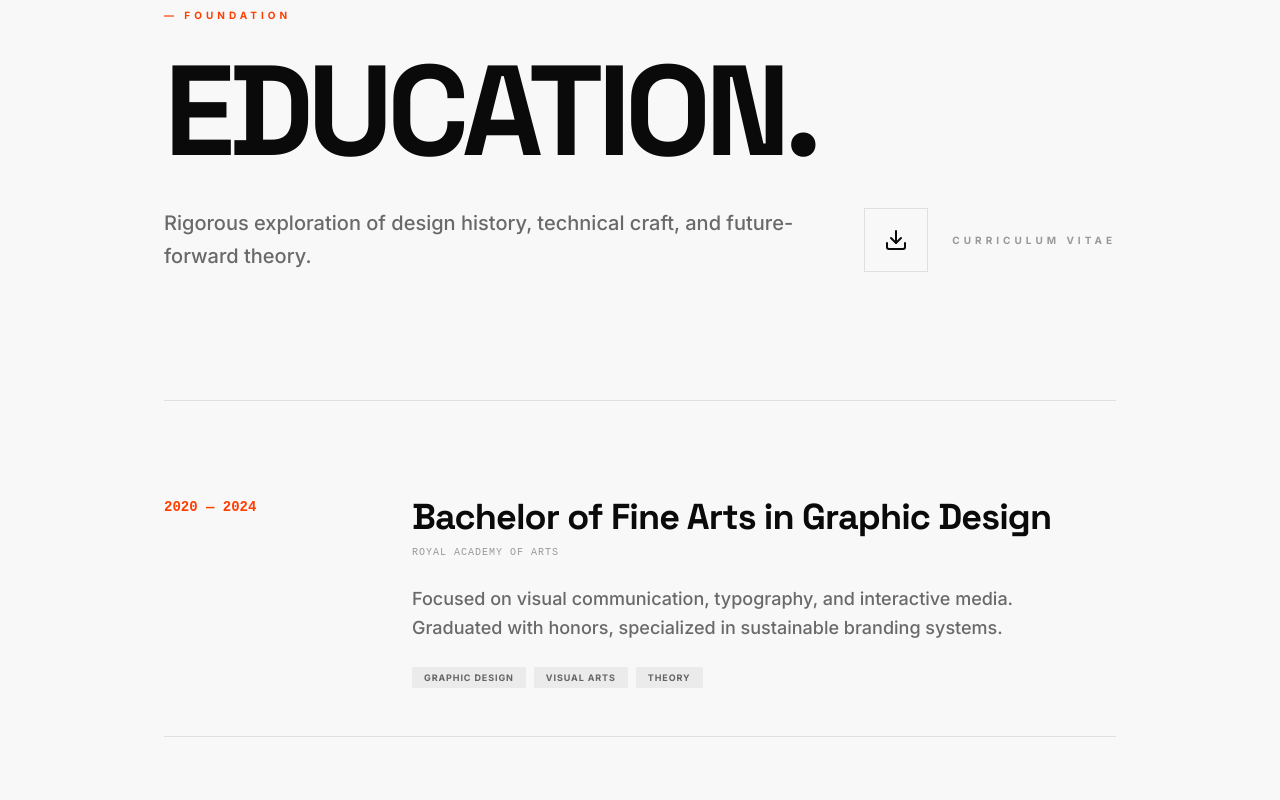
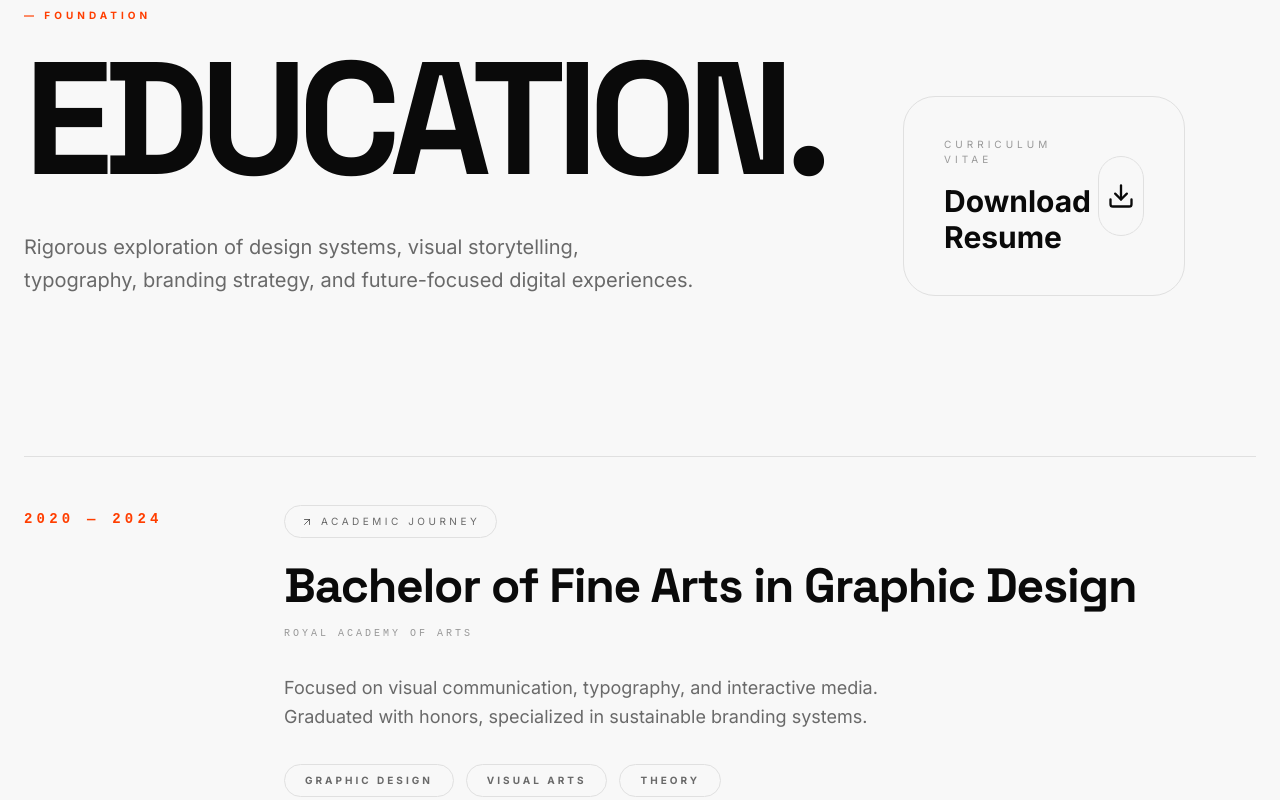
Before and after one commit to umang1528/project-2, a React (Vite) app: page /education in a window 1280 px wide. Shown: the part 280-1080 px from the top of the page. Built offline with nearby package versions, Linux system fonts and the light colour scheme; no server answers; a web font is replaced by a local one.

Commit message:
educationpage

```diff
--- a/package.json
+++ b/package.json
@@ -21,6 +21,7 @@
     "react-dom": "^19.0.1",
     "react-icons": "^5.6.0",
     "react-router-dom": "^7.15.1",
+    "react-type-animation": "^3.2.0",
     "vite": "^6.2.3",
     "zustand": "^5.0.13"
   },
--- a/src/views/AboutView.tsx
+++ b/src/views/AboutView.tsx
@@ -1,83 +1,293 @@
 import { motion } from 'motion/react';
+
+import { TypeAnimation } from 'react-type-animation';
 
 interface AboutViewProps {
   setCurrentView?: (view: 'home') => void;
 }
 
 export function AboutView({ setCurrentView }: AboutViewProps) {
+
   return (
-    <section className="pt-48 pb-32 px-6 max-w-[1200px] mx-auto">
+
+    <section className="pt-48 pb-32 px-6 max-w-[1400px] mx-auto">
+
+      {/* HERO */}
+
       <motion.div
-        initial={{ opacity: 0, y: 30 }}
-        animate={{ opacity: 1, y: 0 }}
+        initial={{
+          opacity: 0,
+          y: 30,
+        }}
+        animate={{
+          opacity: 1,
+          y: 0,
+        }}
         className="mb-48"
       >
-        <span className="text-brand-accent font-bold tracking-[0.4em] uppercase text-[10px] mb-8 block">— OUR CORE</span>
-        <h1 className="font-display text-7xl md:text-[12rem] font-bold leading-[0.8] tracking-tighter uppercase mb-24">
-          THE <br /> STUDIO <br /> <span className="text-studio-text/20">ETHOS.</span>
-        </h1>
 
-        <div className="grid md:grid-cols-2 gap-24 items-start">
+        <span className="text-brand-accent font-bold tracking-[0.4em] uppercase text-[10px] mb-8 block text-center">
+
+          — OUR CORE
+
+        </span>
+
+        {/* CENTER TYPEWRITER HEADING */}
+
+        <div className="mb-24 flex justify-center text-center">
+
+          <div className="font-display text-7xl md:text-[12rem] font-bold leading-[0.8] tracking-tighter uppercase min-h-[220px]">
+
+            <TypeAnimation
+              sequence={[
+                'THE STUDIO ETHOS.',
+                2500,
+                '',
+              ]}
+              wrapper="div"
+              speed={20}
+              repeat={Infinity}
+              cursor={true}
+            />
+
+          </div>
+
+        </div>
+
+        {/* CONTENT + IMAGE */}
+
+        <div className="grid lg:grid-cols-[1fr_0.9fr] gap-24 items-start">
+
+          {/* LEFT CONTENT */}
+
+          <div>
+
+            {/* NORMAL TEXT */}
+
             <p className="text-studio-text text-3xl md:text-5xl font-display font-medium leading-[1.1] tracking-tight uppercase">
+
               WE DON'T JUST DECORATE SURFACES—WE ENGINEER PERCEPTIONS THROUGH ARCHITECTURAL DESIGN SYSTEMS.
+
             </p>
-           <div className="space-y-8 text-studio-text/60 text-xl font-medium leading-relaxed">
+
+            {/* DESCRIPTION */}
+
+            <div className="mt-12 space-y-8 text-studio-text/60 text-xl font-medium leading-relaxed">
+
               <p>
+
                 Visions Portfolio is a Lisbon-based creative collective specializing in the development of rigorous brand identities and digital experiences. Our approach is defined by a surgical attention to detail and a commitment to visual permanence.
+
               </p>
+
               <p>
+
                 By merging the principles of Swiss modernism with contemporary technological artifacts, we create systems that are both timeless and forward-looking.
+
               </p>
+
             </div>
+
           </div>
+
+          {/* RIGHT IMAGE */}
+
+          <motion.div
+            initial={{
+              opacity: 0,
+              x: 60,
+            }}
+            animate={{
+              opacity: 1,
+              x: 0,
+            }}
+            transition={{
+              duration: 0.8,
+            }}
+            className="relative overflow-hidden rounded-[40px] border border-white/10 bg-white/5 shadow-[0_40px_120px_rgba(0,0,0,0.18)]"
+          >
+
+            <img
+              src="https://images.unsplash.com/photo-1516321318423-f06f85e504b3?q=80&w=1400&auto=format&fit=crop"
+              alt="Studio"
+              className="h-[700px] w-full object-cover transition-all duration-700 hover:scale-105"
+              referrerPolicy="no-referrer"
+            />
+
+            {/* OVERLAY */}
+
+            <div className="absolute inset-0 bg-gradient-to-t from-black/40 via-transparent to-transparent" />
+
+            {/* FLOATING TEXT */}
+
+            <div className="absolute bottom-8 left-8">
+
+              <span className="text-white/60 text-[10px] uppercase tracking-[0.4em] block mb-4">
+
+                Creative Direction
+
+              </span>
+
+              <h3 className="text-white text-4xl font-display font-bold leading-none uppercase">
+
+                Modern <br />
+
+                Visual <br />
+
+                Systems.
+
+              </h3>
+
+            </div>
+
           </motion.div>
 
+        </div>
+
+      </motion.div>
+
+      {/* CORE VALUES */}
+
       <div className="grid grid-cols-1 md:grid-cols-2 gap-px border border-studio-border bg-studio-border mb-48">
+
         {[
-          { title: 'STRUCTURAL TRUTH', desc: 'Design should reveal the underlying logic of a brand rather than obscuring it with unnecessary ornamentation.' },
-          { title: 'DIGITAL PERMANENCE', desc: 'Building experiences that feel as solid and considered as physical architecture, even in a fluid digital landscape.' },
-          { title: 'RHYTHMIC SYSTEMS', desc: 'Leveraging typography and grids to create a visual pulse that guides the user with clarity and intention.' },
-          { title: 'FUTURE ARTIFACTS', desc: 'Creating work today that will hold its integrity and aesthetic value long into the next decade.' }
+          {
+            title: 'STRUCTURAL TRUTH',
+            desc: 'Design should reveal the underlying logic of a brand rather than obscuring it with unnecessary ornamentation.',
+          },
+
+          {
+            title: 'DIGITAL PERMANENCE',
+            desc: 'Building experiences that feel as solid and considered as physical architecture, even in a fluid digital landscape.',
+          },
+
+          {
+            title: 'RHYTHMIC SYSTEMS',
+            desc: 'Leveraging typography and grids to create a visual pulse that guides the user with clarity and intention.',
+          },
+
+          {
+            title: 'FUTURE ARTIFACTS',
+            desc: 'Creating work today that will hold its integrity and aesthetic value long into the next decade.',
+          },
+
         ].map((item, i) => (
+
           <motion.div
             key={i}
-            initial={{ opacity: 0 }}
-            whileInView={{ opacity: 1 }}
-            viewport={{ once: true }}
-            transition={{ delay: i * 0.1 }}
+            initial={{
+              opacity: 0,
+            }}
+            whileInView={{
+              opacity: 1,
+            }}
+            viewport={{
+              once: true,
+            }}
+            transition={{
+              delay: i * 0.1,
+            }}
             className="bg-white p-12 space-y-6"
           >
-            <span className="text-brand-accent font-mono font-bold text-[10px] tracking-[0.3em]">0{i+1}.</span>
-            <h3 className="font-display text-3xl font-bold uppercase tracking-tight">{item.title}</h3>
-            <p className="text-studio-text/60 font-medium leading-relaxed">{item.desc}</p>
+
+            <span className="text-brand-accent font-mono font-bold text-[10px] tracking-[0.3em]">
+
+              0{i + 1}.
+
+            </span>
+
+            <h3 className="font-display text-3xl font-bold uppercase tracking-tight">
+
+              {item.title}
+
+            </h3>
+
+            <p className="text-studio-text/60 font-medium leading-relaxed">
+
+              {item.desc}
+
+            </p>
+
           </motion.div>
+
         ))}
+
       </div>
 
+      {/* FOOTER */}
+
       <div className="border-t border-studio-text pt-24">
+
         <div className="flex flex-col md:flex-row justify-between items-start gap-12">
+
+          {/* LOCATION */}
+
           <div className="space-y-4">
-              <span className="text-brand-accent font-mono font-bold tracking-[0.4em] uppercase text-[10px] block">Location</span>
-              <span className="text-2xl font-display font-bold uppercase text-studio-text">Lisbon, Portugal — Timezone UTC+1</span>
+
+            <span className="text-brand-accent font-mono font-bold tracking-[0.4em] uppercase text-[10px] block">
+
+              Location
+
+            </span>
+
+            <span className="text-2xl font-display font-bold uppercase text-studio-text">
+
+              Lisbon, Portugal — Timezone UTC+1
+
+            </span>
+
           </div>
+
+          {/* ESTABLISHED */}
+
           <div className="space-y-4">
-              <span className="text-brand-accent font-mono font-bold tracking-[0.4em] uppercase text-[10px] block">Established</span>
-              <span className="text-2xl font-display font-bold uppercase text-studio-text">MMXVI — Tenured Practice</span>
+
+            <span className="text-brand-accent font-mono font-bold tracking-[0.4em] uppercase text-[10px] block">
+
+              Established
+
+            </span>
+
+            <span className="text-2xl font-display font-bold uppercase text-studio-text">
+
+              MMXVI — Tenured Practice
+
+            </span>
+
           </div>
+
+          {/* BUTTON */}
+
           <button
             onClick={() => {
+
               setCurrentView?.('home');
+
               setTimeout(() => {
-                   const el = document.getElementById('contact');
-                   el?.scrollIntoView({ behavior: 'smooth' });
+
+                const el =
+                  document.getElementById(
+                    'contact'
+                  );
+
+                el?.scrollIntoView({
+                  behavior: 'smooth',
+                });
+
               }, 100);
+
             }}
             className="px-10 py-5 bg-studio-text text-white font-bold uppercase tracking-widest text-[10px] hover:bg-brand-accent transition-colors"
           >
+
             Start a Collaboration
+
           </button>
+
         </div>
+
       </div>
+
     </section>
   );
 }
--- a/src/views/EducationView.tsx
+++ b/src/views/EducationView.tsx
@@ -1,85 +1,223 @@
 import { motion } from 'motion/react';
-import { EDUCATION_DATA } from '../constants';
-import { Download } from 'lucide-react';
+
+import {
+  EDUCATION_DATA,
+} from '../constants';
+
+import {
+  Download,
+  ArrowUpRight,
+} from 'lucide-react';
+
 import ResumePDF from '../assets/CV pdf/Umang resume.pdf';
 
+export function EducationView() {
 
-export function EducationView() {
   return (
-    <section className="pt-48 pb-32 px-6 max-w-[1000px] mx-auto">
+
+    <section className="pt-48 pb-32 px-6 max-w-[1400px] mx-auto">
+
+      {/* HERO */}
+
       <motion.div
-        initial={{ opacity: 0, y: 30 }}
-        animate={{ opacity: 1, y: 0 }}
-        className="mb-32 text-left"
+        initial={{
+          opacity: 0,
+          y: 30,
+        }}
+        animate={{
+          opacity: 1,
+          y: 0,
+        }}
+        className="mb-40"
       >
-        <span className="text-brand-accent font-bold tracking-[0.4em] uppercase text-[10px] mb-6 block">— FOUNDATION</span>
-        <div className="flex flex-col md:flex-row md:items-end justify-between gap-12">
-          <div className="max-w-2xl">
-            <h1 className="font-display text-7xl md:text-9xl font-bold leading-none tracking-tighter mb-8">
+
+        <span className="text-brand-accent font-bold tracking-[0.4em] uppercase text-[10px] mb-6 block">
+
+          — FOUNDATION
+
+        </span>
+
+        <div className="grid lg:grid-cols-[1.2fr_0.8fr] gap-20 items-end">
+
+          {/* LEFT */}
+
+          <div>
+
+            <h1 className="font-display text-7xl md:text-[10rem] font-bold leading-[0.9] tracking-[-0.06em]">
+
               EDUCATION.
+
             </h1>
-            <p className="text-studio-text/60 text-xl font-medium leading-relaxed">
-              Rigorous exploration of design history, technical craft, and future-forward theory.
+
+            <p className="mt-10 text-studio-text/60 text-xl leading-relaxed max-w-2xl">
+
+              Rigorous exploration of design systems,
+              visual storytelling, typography,
+              branding strategy, and future-focused
+              digital experiences.
+
             </p>
+
           </div>
+
+          {/* RIGHT */}
 
           <motion.a
             href={ResumePDF}
             target="_blank"
             download
-            whileHover={{ scale: 1.02 }}
-            whileTap={{ scale: 0.98 }}
-            className="flex flex-shrink-0 items-center gap-6 group"
+            whileHover={{
+              scale: 1.02,
+            }}
+            whileTap={{
+              scale: 0.98,
+            }}
+            className="group relative overflow-hidden rounded-[32px] border border-studio-border bg-white/5 p-10 transition-all duration-700 hover:bg-black hover:text-white"
           >
-            <div className="w-16 h-16 border border-studio-border flex items-center justify-center group-hover:bg-brand-accent group-hover:border-brand-accent transition-all duration-500">
-              <Download
-                size={24}
-                className="group-hover:translate-y-1 transition-transform text-studio-text group-hover:text-white"
-              />
+
+            <div className="flex items-center justify-between">
+
+              <div>
+
+                <span className="text-[10px] uppercase tracking-[0.4em] text-studio-text/40 group-hover:text-white/40 block">
+
+                  Curriculum Vitae
+
+                </span>
+
+                <h3 className="mt-4 text-3xl font-bold">
+
+                  Download Resume
+
+                </h3>
+
+              </div>
+
+              <div className="w-20 h-20 rounded-full border border-studio-border flex items-center justify-center transition-all duration-500 group-hover:bg-brand-accent group-hover:border-brand-accent">
+
+                <Download
+                  size={28}
+                  className="transition-all duration-500 group-hover:translate-y-1 group-hover:text-black"
+                />
+
+              </div>
+
             </div>
 
-            <div className="text-left">
-              <span className="text-[10px] font-bold uppercase tracking-[0.4em] text-studio-text/40 group-hover:text-studio-text transition-colors block">
-                Curriculum Vitae
-              </span>
+          </motion.a>
 
-              <span className="text-lg font-mono font-bold uppercase text-studio-text">
-                {/* PDF Transcript [2.4MB] */}
-              </span>
-            </div>
-          </motion.a>
         </div>
+
       </motion.div>
 
-      <div className="space-y-4 pt-12 border-t border-studio-border">
-        {EDUCATION_DATA.map((item, i) => (
-          <motion.div
-            key={i}
-            initial={{ opacity: 0, y: 20 }}
-            whileInView={{ opacity: 1, y: 0 }}
-            viewport={{ once: true }}
-            className="grid md:grid-cols-[200px_1fr] gap-12 py-12 border-b border-studio-border items-start"
-          >
-            <span className="font-mono text-sm font-bold text-brand-accent">{item.year}</span>
-            <div className="space-y-6">
+      {/* EDUCATION TIMELINE */}
+
+      <div className="space-y-12">
+
+        {EDUCATION_DATA.map(
+          (item, i) => (
+
+            <motion.div
+              key={i}
+              initial={{
+                opacity: 0,
+                y: 40,
+              }}
+              whileInView={{
+                opacity: 1,
+                y: 0,
+              }}
+              viewport={{
+                once: true,
+              }}
+              transition={{
+                duration: 0.7,
+              }}
+              className="group grid lg:grid-cols-[220px_1fr] gap-10 border-t border-studio-border pt-12"
+            >
+
+              {/* YEAR */}
+
               <div>
-                <h2 className="font-display text-4xl font-bold tracking-tight mb-2">{item.title}</h2>
-                <p className="font-mono uppercase tracking-widest text-[10px] text-studio-text/40">{item.institution}</p>
+
+                <span className="sticky top-32 inline-block text-sm font-mono font-bold uppercase tracking-[0.3em] text-brand-accent">
+
+                  {item.year}
+
+                </span>
+
               </div>
-              <p className="text-studio-text/60 font-medium leading-relaxed text-lg max-w-2xl">
-                {item.description}
-              </p>
-              <div className="flex flex-wrap gap-2">
-                {item.tags.map(tag => (
-                  <span key={tag} className="px-3 py-1 bg-studio-text/5 text-[9px] font-bold uppercase tracking-widest text-studio-text/60">
-                    {tag}
-                  </span>
-                ))}
+
+              {/* CONTENT */}
+
+              <div className="max-w-4xl">
+
+                {/* TEXT */}
+
+                <div className="space-y-8">
+
+                  <div>
+
+                    <span className="inline-flex items-center gap-2 rounded-full border border-studio-border bg-white/5 px-4 py-2 text-[10px] uppercase tracking-[0.35em] text-studio-text/60">
+
+                      <ArrowUpRight size={12} />
+
+                      Academic Journey
+
+                    </span>
+
+                    <h2 className="mt-6 font-display text-5xl font-bold tracking-tight leading-none">
+
+                      {item.title}
+
+                    </h2>
+
+                    <p className="mt-4 font-mono uppercase tracking-[0.3em] text-[10px] text-studio-text/40">
+
+                      {item.institution}
+
+                    </p>
+
+                  </div>
+
+                  <p className="text-lg leading-relaxed text-studio-text/60 max-w-2xl">
+
+                    {item.description}
+
+                  </p>
+
+                  {/* TAGS */}
+
+                  <div className="flex flex-wrap gap-3">
+
+                    {item.tags.map(
+                      (tag) => (
+
+                        <span
+                          key={tag}
+                          className="rounded-full border border-studio-border bg-white/5 px-5 py-2 text-[10px] font-bold uppercase tracking-[0.3em] text-studio-text/60 transition-all duration-500 hover:bg-brand-accent hover:text-black"
+                        >
+
+                          {tag}
+
+                        </span>
+
+                      )
+                    )}
+
+                  </div>
+
+                </div>
+
               </div>
-            </div>
-          </motion.div>
-        ))}
+
+            </motion.div>
+
+          )
+        )}
+
       </div>
+
     </section>
   );
 }
```
Also changed, not shown: 1 other file (tests, documents, lock files or other folders). Lines whose indentation alone changed are shown as unchanged.
